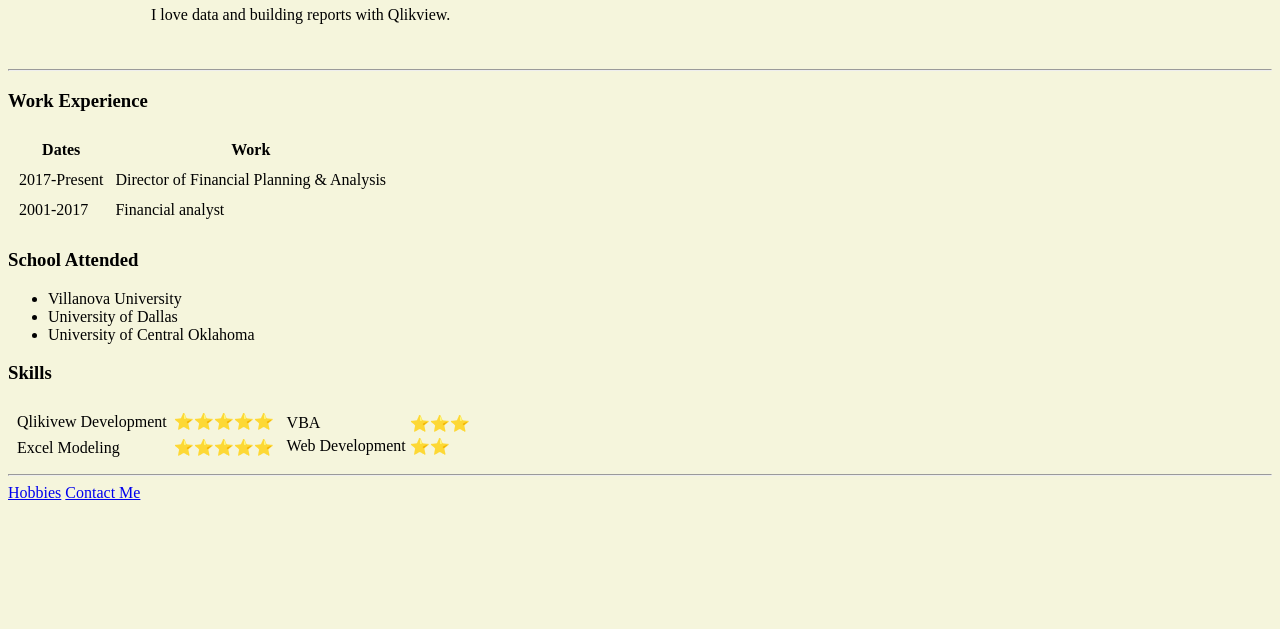
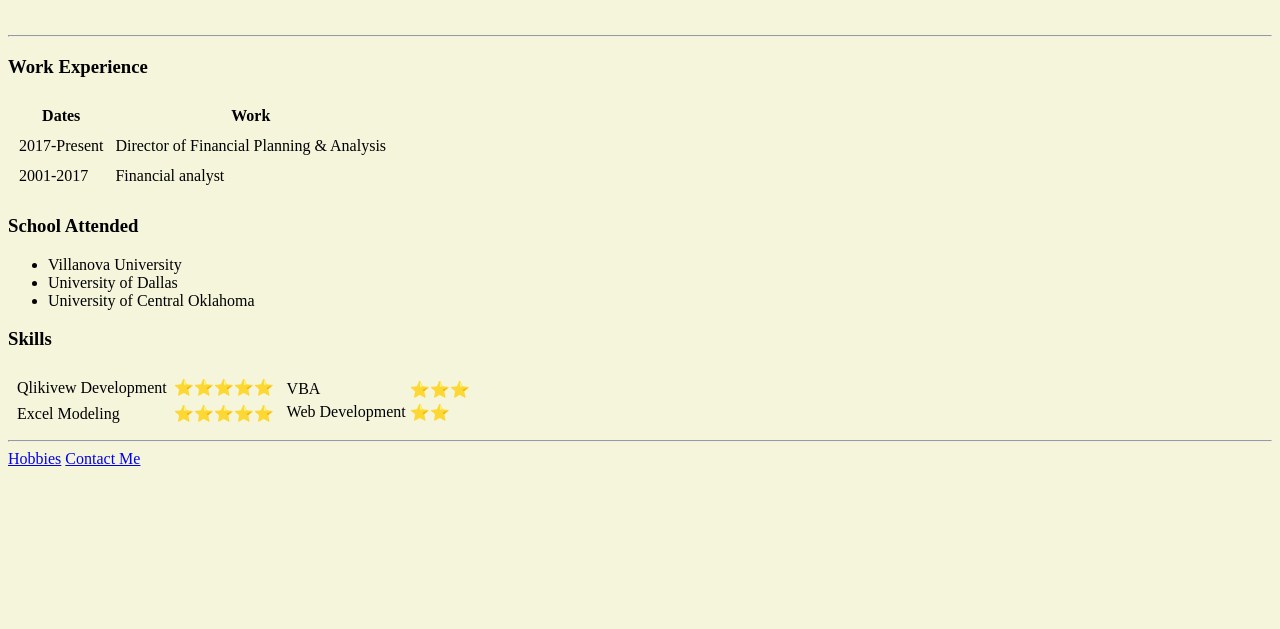
Before and after one commit to wwistam/ww, a plain HTML site: page index.html in a window 1280 px wide. Shown: the part 171-800 px from the top of the page. Drawn offline with Linux system fonts and the light colour scheme.

Commit message:
Update index.html

```diff
--- a/index.html
+++ b/index.html
@@ -16,7 +16,7 @@
         <h1>William Wistam</h1>
         <p><em>Director FP&A of <strong><a href="https://www.tforcelogistics.com/">TForce</a></strong>.</em></p>
         <p>I am a finance director who passionate about Qlikview.<p>
-        <p>I love data and building reports with Qlikview.</p>
+        <!--<p>I love data and building reports with Qlikview.</p> -->
         <!--I enjoy listening to music, singing and was a worship leader for over ten years.-->
       </td>
     </tr>
```
